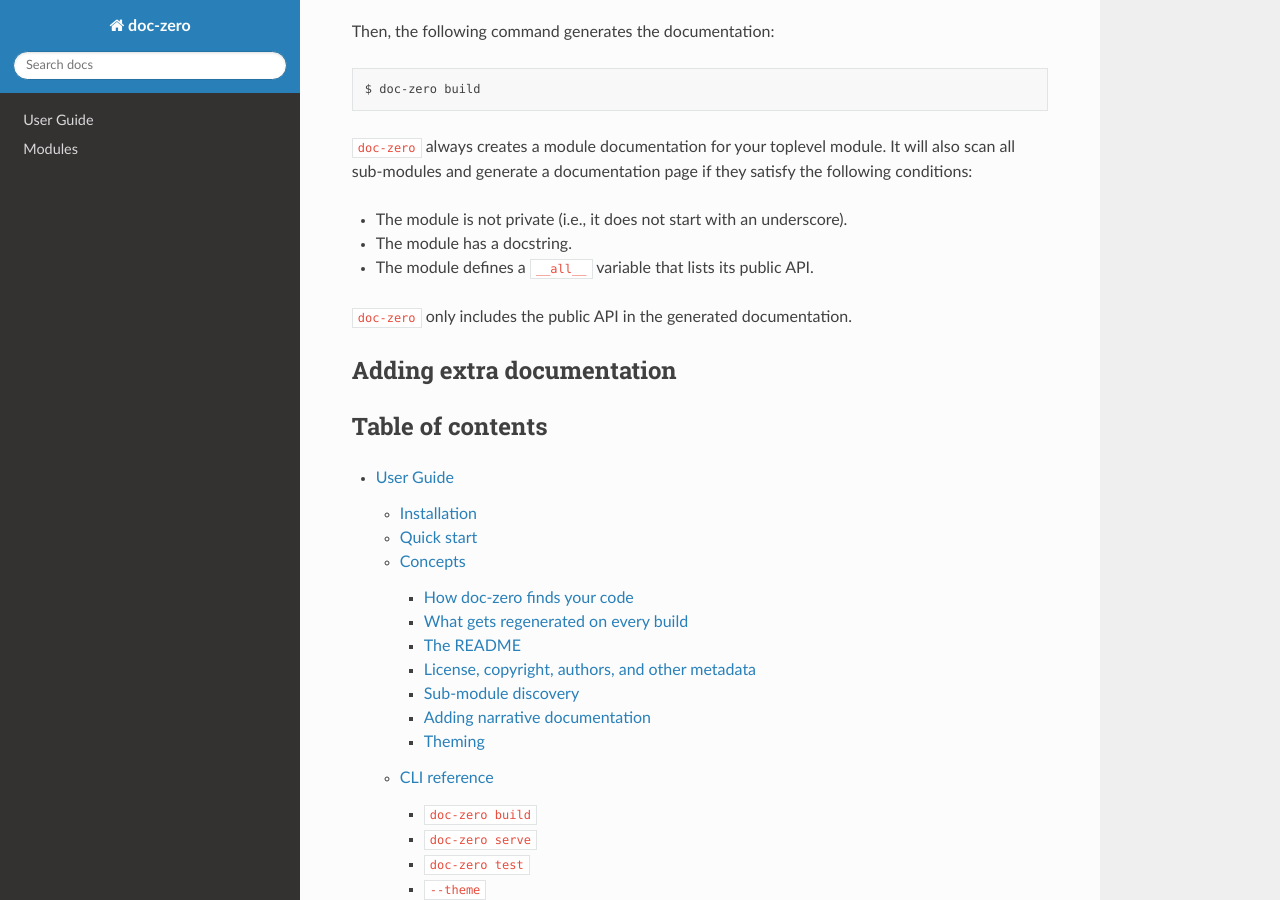
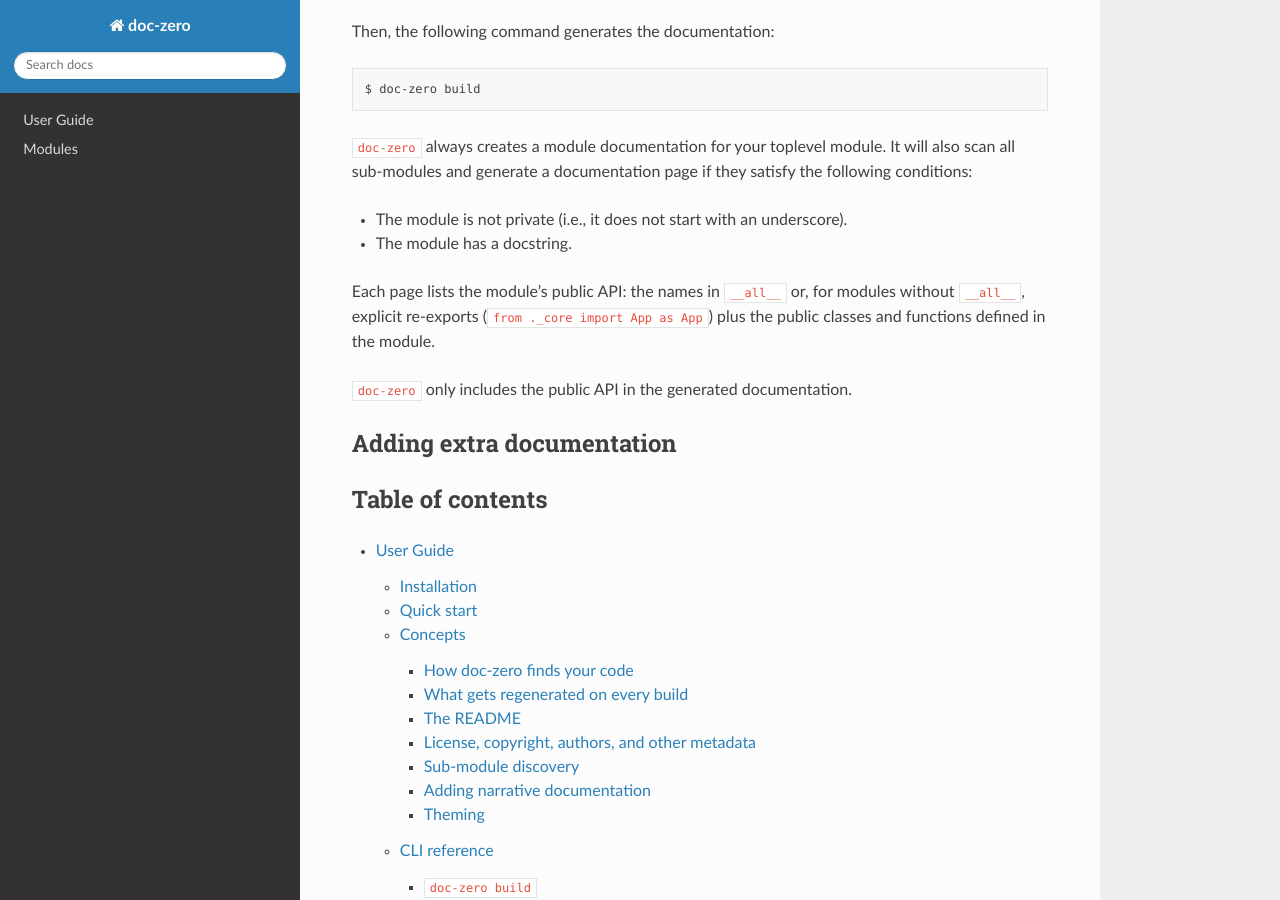
Before and after one commit to fabiommendes/doc0, a Sphinx documentation site: the page built from docs/index.rst, in a window 1280 px wide and 900 px high, scrolled down 1244 px. Built offline with Sphinx 7.4.7 and the Read the Docs theme 3.1.0, drawn with Linux system fonts in a browser that asks for light colours.

Commit message:
Release doc-zero 0.2.3
Co-Authored-By: Claude Opus 5.5 <noreply@anthropic.com>

```diff
--- a/docs/_readme.md
+++ b/docs/_readme.md
@@ -65,7 +65,10 @@ following conditions:
 
 * The module is not private (i.e., it does not start with an underscore).
 * The module has a docstring.
-* The module defines a `__all__` variable that lists its public API.
+
+Each page lists the module's public API: the names in `__all__` or, for
+modules without `__all__`, explicit re-exports (`from ._core import App as App`)
+plus the public classes and functions defined in the module.
 
 `doc-zero` only includes the public API in the generated documentation.
 
--- a/pyproject.toml
+++ b/pyproject.toml
@@ -1,6 +1,6 @@
 [project]
 name = "doc-zero"
-version = "0.2.2"
+version = "0.2.3"
 description = "Zero-configuration documentation generator for Python."
 readme = "README.md"
 authors = [
```
Also changed, not shown: 1 other file.
